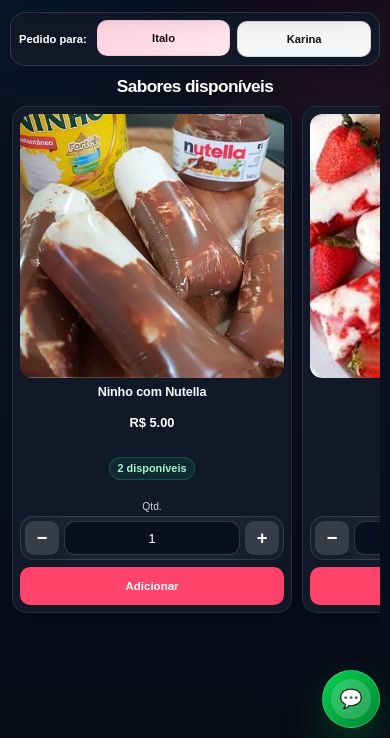
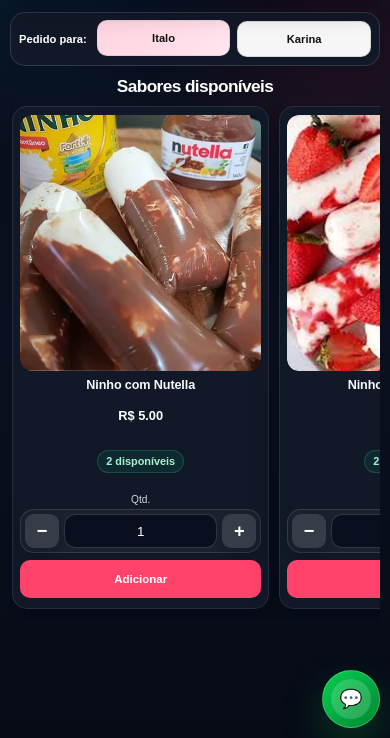
Before and after one commit to italoh27/dindins-da-karina, a Flask app: page / in a window 390 px wide. Shown: the part 106-844 px from the top of the page. Run offline with Flask 3, Linux system fonts and the light colour scheme; parts of the project's set-up code (start-up, migrations or seed data) failed here and were passed over; some libraries are stand-ins or nearby versions.

Commit message:
Ajusta proporcoes dos cards e agradecimento

```diff
--- a/static/style.css
+++ b/static/style.css
@@ -4244,18 +4244,18 @@ input,select,textarea{border:1px solid rgba(148,163,184,.26)!important;border-ra
   .pagina-loja .card-loja-pro,.pagina-loja .card-carrossel{
     display:flex!important;
     flex-direction:column!important;
-    width:clamp(220px,72vw,280px)!important;
-    min-width:clamp(220px,72vw,280px)!important;
-    max-width:280px!important;
+    width:clamp(210px,66vw,260px)!important;
+    min-width:clamp(210px,66vw,260px)!important;
+    max-width:260px!important;
     height:auto!important;
-    flex:0 0 clamp(220px,72vw,280px)!important;
-    padding:7px!important;
+    flex:0 0 clamp(210px,66vw,260px)!important;
+    padding:8px 7px 10px!important;
     border-radius:15px!important;
     box-sizing:border-box!important;
     scroll-snap-align:start;
     scroll-snap-stop:normal;
   }
-  .pagina-loja .card-imagem-wrap-pro{aspect-ratio:1/1!important;margin-bottom:7px!important;border-radius:11px!important}
+  .pagina-loja .card-imagem-wrap-pro{aspect-ratio:1/1.06!important;margin-bottom:7px!important;border-radius:11px!important}
   .pagina-loja .card-conteudo-pro{display:flex!important;flex:1;flex-direction:column;gap:7px!important}
   .pagina-loja .card-topo-pro h3{
     min-height:2.25em;margin:0 0 2px!important;font-size:.79rem!important;line-height:1.12!important;display:-webkit-box;-webkit-line-clamp:2;-webkit-box-orient:vertical;overflow:hidden;
--- a/templates/index.html
+++ b/templates/index.html
@@ -4,7 +4,7 @@
     <meta charset="UTF-8">
     <meta name="viewport" content="width=device-width, initial-scale=1.0">
     <title>Geladinhos Gourmet</title>
-  <link rel="stylesheet" href="/static/style.css?v=20260815-loja-leve-v3">
+  <link rel="stylesheet" href="/static/style.css?v=20260815-loja-leve-v4">
 </head>
 <body class="pagina-loja" data-ajax-shell="public" data-cart-count="{{ qtd_itens }}">
     <header class="topo-loja-pro topo-loja-pro-clean">
--- a/templates/pedido_criado.html
+++ b/templates/pedido_criado.html
@@ -15,8 +15,7 @@
             <section class="pedido-agradecimento">
                 <span aria-hidden="true">🎉</span>
                 <div>
-                    <h2>Obrigado pelo seu pedido, {{ pedido.cliente.nome }}!</h2>
-                    <p>Seu pagamento foi confirmado pela InfinitePay e o pedido foi criado para {{ responsavel_nome }}. Agora você pode enviá-lo pelo botão abaixo e aguardar o preparo com todo carinho.</p>
+                    <h2>OBRIGADO PELO SEU PEDIDO, {{ pedido.cliente.nome }}!</h2>
                 </div>
             </section>
             {% endif %}
```
